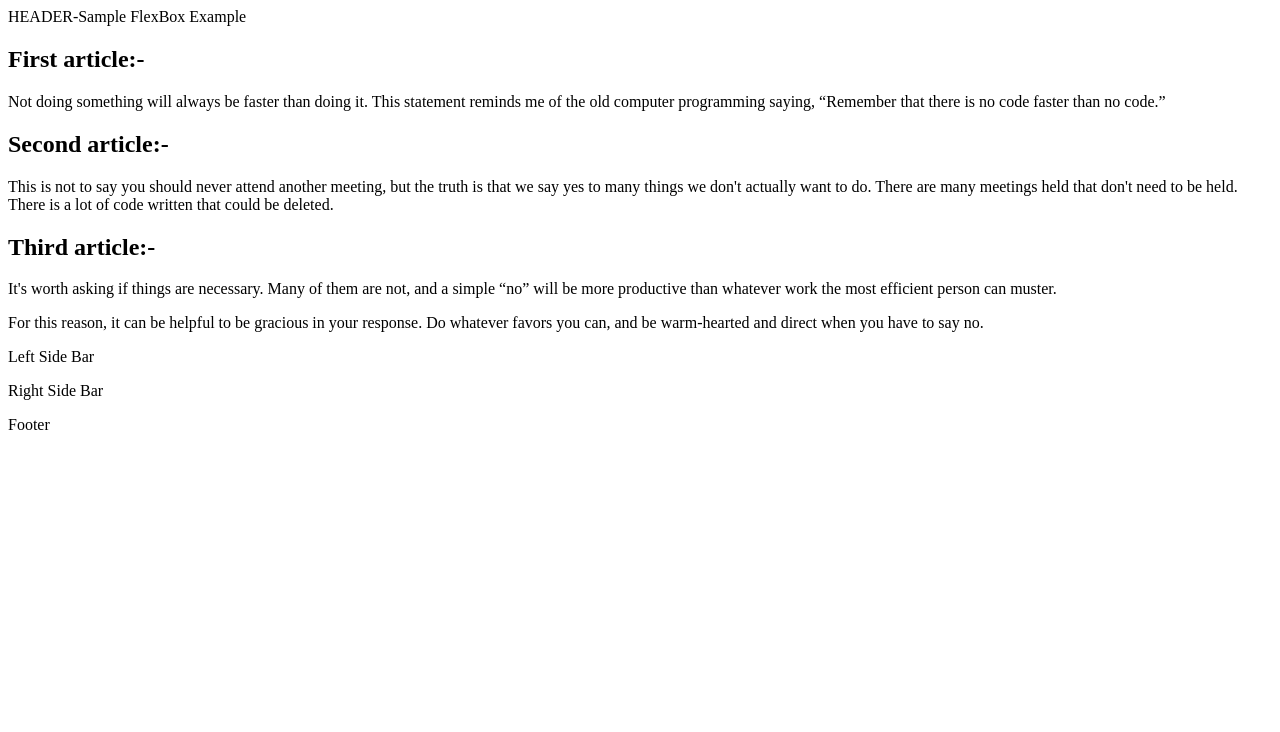
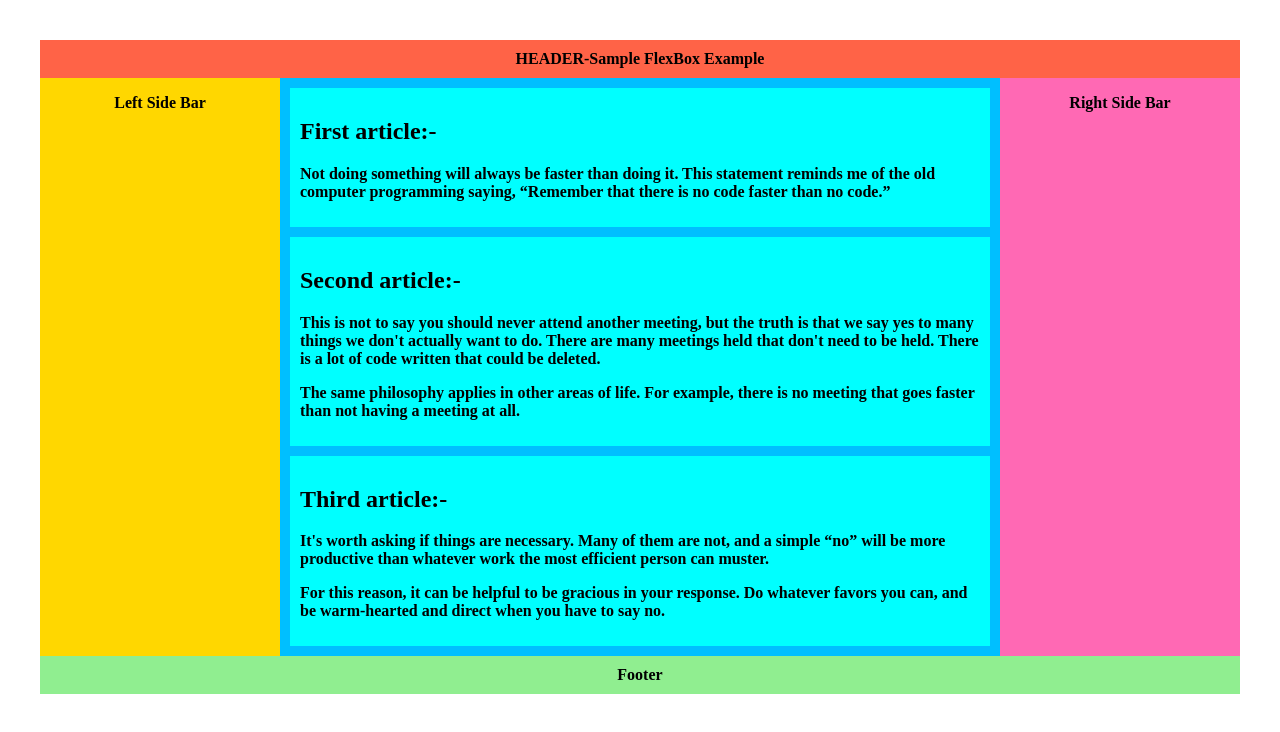
Before and after one commit to mayurkalekar087/Html_Css_Flexbox, a plain HTML site: page pages/flex.html in a window 1280 px wide. Drawn offline with Linux system fonts and the light colour scheme.

Commit message:
feat:Ability To Design WebPage By Using FlexBox

```diff
--- a/pages/flex.html
+++ b/pages/flex.html
@@ -3,7 +3,7 @@
 <head>
     <meta charset="UTF-8">
     <title>Code Pen - emp FlexBox </title>
-    <link rel="stylesheet" href="..\css\flexLayout_1.css">
+    <link rel="stylesheet" href="..\css\flex.css">
 </head>
 <body>
     <header class="headerContainer">HEADER-Sample FlexBox Example</header>
@@ -21,6 +21,8 @@
                      but the truth is that we say yes to many things we don't actually want to do.
                      There are many meetings held that don't need to be held.
                      There is a lot of code written that could be deleted.</p>
+                     <p>The same philosophy applies in other areas of life.
+                    For example, there is no meeting that goes faster than not having a meeting at all.</p>
                 </article>
                 <article>
                     <h2>Third article:-</h2>
```
